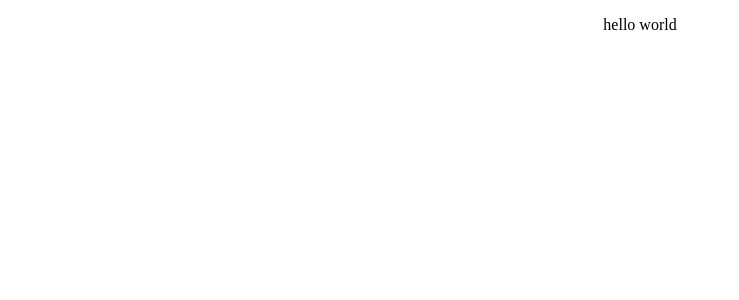
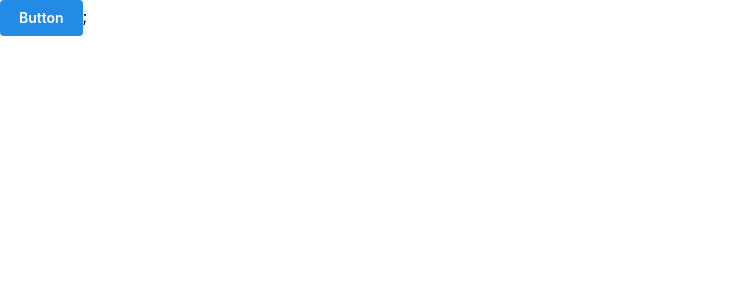
Before and after one commit to mjiee/world-news, a React (Vite) app in the folder frontend/: page / in a window 1280 px wide. Shown: the top 300 px of the page, without its empty margins (0-739 px from the left). Built offline with nearby package versions, Linux system fonts and the light colour scheme.

Commit message:
feat: add mantine library

```diff
--- /dev/null
+++ b/frontend/postcss.config.cjs
@@ -0,0 +1,14 @@
+module.exports = {
+  plugins: {
+    "postcss-preset-mantine": {},
+    "postcss-simple-vars": {
+      variables: {
+        "mantine-breakpoint-xs": "36em",
+        "mantine-breakpoint-sm": "48em",
+        "mantine-breakpoint-md": "62em",
+        "mantine-breakpoint-lg": "75em",
+        "mantine-breakpoint-xl": "88em",
+      },
+    },
+  },
+};
--- a/frontend/src/App.tsx
+++ b/frontend/src/App.tsx
@@ -1,7 +1,9 @@
+import { Button } from "@mantine/core";
+
 function App() {
   return (
     <div>
-      <p>hello world</p>
+      <Button variant="filled">Button</Button>;
     </div>
   );
 }
--- a/frontend/src/main.tsx
+++ b/frontend/src/main.tsx
@@ -1,7 +1,8 @@
 import React from "react";
 import { createRoot } from "react-dom/client";
+import { MantineProvider } from "@mantine/core";
 import App from "@/App";
-import "./style.css";
+import "@mantine/core/styles.css";
 
 const container = document.getElementById("root");
 
@@ -9,6 +10,8 @@ const root = createRoot(container!);
 
 root.render(
   <React.StrictMode>
-    <App />
+    <MantineProvider>
+      <App />
+    </MantineProvider>
   </React.StrictMode>,
 );
--- a/frontend/src/style.css
+++ b/frontend/src/style.css
@@ -6,8 +6,3 @@ html {
 body {
     margin: 0;
 }
-
-#app {
-    height: 100vh;
-    text-align: center;
-}
```
Also changed, not shown: frontend/package.json (+6 -1 lines).
